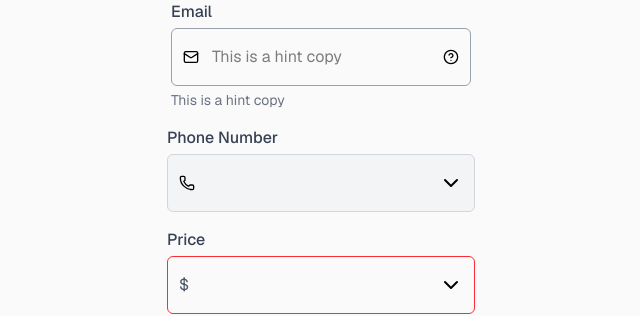
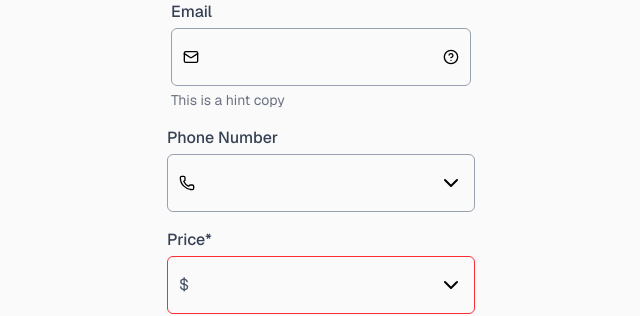
Before and after one commit to johncarlolipa/UI-ENGINEER-BOOTCAMP, a Next.js app in the folder ui-engineer-lessons/: page / in a window 1280 px wide. Shown: the top 316 px of the page, without its empty margins (319-959 px from the left). Built offline with nearby package versions, Linux system fonts and the light colour scheme.

Commit message:
rewrite the input component

```diff
--- a/ui-engineer-lessons/app/lesson-one/Input.tsx
+++ b/ui-engineer-lessons/app/lesson-one/Input.tsx
@@ -1,78 +1,70 @@
+
 import clsx from "clsx";
 import { ReactNode, ChangeEvent } from "react";
 
-//define variants
+//define the variants
 type InputSize = "small" | "medium"
-type InputState = "default" | "active" | "placeholder" | "error" | "disabled"
-type InputType = "default" | "email" | "phone" | "sale" | "website" | "card"
+type InputState = "default" | "error" | "active" | "placeholder" | "disabled"
+type InputType = "default" | "email" | "card" | "website" | "phone" | "sale"
 
-//define props
+//define the props
 type InputProps = {
-    type?: InputType;
     size?: InputSize;
     state?: InputState;
+    type?: InputType;
     label?: string;
+    showLabel?: boolean;
     required?: boolean;
-    hint?: string;
+    hint: string;
+    showHint?: boolean;
+    className?: string;
+    value?: string;
+    placeholder?: string;
     leftIcon?: ReactNode;
     rightIcon?: ReactNode;
-    rightSecondIcon?: ReactNode;
-    value?: string;
-    placeholder?: string;
+    secondRightIcon?: ReactNode;
     onChange?: (e: ChangeEvent<HTMLInputElement>) => void;
-    showLabel?: boolean;
-    showHint?: boolean;
-    className?: string;
 }
 
-//defining the component
 export function Input({
-    type = "default", state = "default", size = "medium", label, required = false, hint, leftIcon, rightIcon, rightSecondIcon, value, placeholder, onChange, showLabel = true, showHint = true, className
+    size = "medium", state = "default", type = "default", label, showLabel = true, required = false, hint, showHint = true, value, placeholder, leftIcon, rightIcon, secondRightIcon, className, onChange
 }: InputProps) {
     const wrapperClasses = "flex flex-col gap-1"
     const sizeClasses = {
-        small: "text-sm py-2 px-2",
-        medium: "text-base py-4 px-4"
+        small: "py-2 px-2 text-sm",
+        medium: "py-4 px-4 text-md"
     }
     const stateClasses = {
         default: "border border-gray-400 focus:border-blue-500 focus:ring-2 focus:ring-blue-200",
+        error: "border border-red-500 text-red-600 focus:ring-red-200",
         active: "border border-blue-500 ring-2 ring-blue-200",
         placeholder: "border border-gray-300 text-gray-400",
-        error: "border border-red-500 text-red-600 focus:ring-red-200",
         disabled: "border border-gray-300 bg-gray-100 cursor-not-allowed"
+
     }
     const typeClasses = {
-        default:"",
-        email:"",
-        phone:"pl-12",
-        sale:"pr-12",
+        default: "",
+        email: "",
+        phone: "pr-12",
         website: "pl-14",
-        card: "pr-16"
+        card: "pr-16",
+        sale: "pr-12"
     }
 
-    const inputClasses = clsx(
-        "w-full rounded-md transition-all outline-none",
-        sizeClasses[size],
-        stateClasses[state],
-        typeClasses[type],
-        leftIcon && "pl-10",
-        (rightIcon || rightSecondIcon) && "pr-10"
-    );
+    const inputClasses = clsx("w-full rounded-md transition-all outline-none", sizeClasses[size], typeClasses[type], stateClasses[state], leftIcon && "pl-10", (rightIcon || secondRightIcon) && "pr-10")
+
 
     return (
         <div className={clsx(wrapperClasses, className)}>
             {showLabel && label && (
-                <label className="font-medium text-gray-700">
-                    {label}{required && "*"}
-                </label>
+                <label className="font-medium text-gray-700">{label}{required && "*"}</label>
             )}
 
             <div className="relative flex items-center">
-                {leftIcon && <span className="absolute left-3">{leftIcon}</span>}
-
-                <input disabled={state === "disabled"} value={value} onChange={onChange} className={inputClasses} placeholder={placeholder || hint} />
-                {rightIcon && <span className="absolute right-3">{rightIcon}</span>}
-                {rightSecondIcon && <span className="absolute right-9">{rightSecondIcon}</span>}
+                {leftIcon && (<span className="absolute left-3">{leftIcon}</span>)}
+                <input value={value} onChange={onChange} className={inputClasses} placeholder={placeholder} />
+                {rightIcon && (<span className="absolute right-3">{rightIcon}</span>)}
+                {secondRightIcon && (<span className="absolute right-9">{secondRightIcon}</span>)}
             </div>
 
             {showHint && hint && (
--- a/ui-engineer-lessons/app/page.tsx
+++ b/ui-engineer-lessons/app/page.tsx
@@ -21,14 +21,17 @@ export default function Home() {
       <Input
         type="phone"
         label="Phone Number"
-        state="disabled"
         leftIcon={<Phone size={16} />}
         rightIcon={<ChevronDown size={24} />}
+        onChange={(e) => {
+          console.log(e.target.value)
+        }}
       />
       <Input
         type="sale"
         label="Price"
         state="error"
+        required={true}
         leftIcon={<span className="text-gray-600 text-md">$</span>}
         rightIcon={<ChevronDown size={24} />}
       />
@@ -41,7 +44,7 @@ export default function Home() {
         type="card"
         label="Card Number"
         rightIcon={<CreditCard size={16} />}
-        rightSecondIcon={<CreditCard size={16} />}
+        secondRightIcon={<CreditCard size={16} />}
       />
 
       <Input size="small" state="active" />
```
